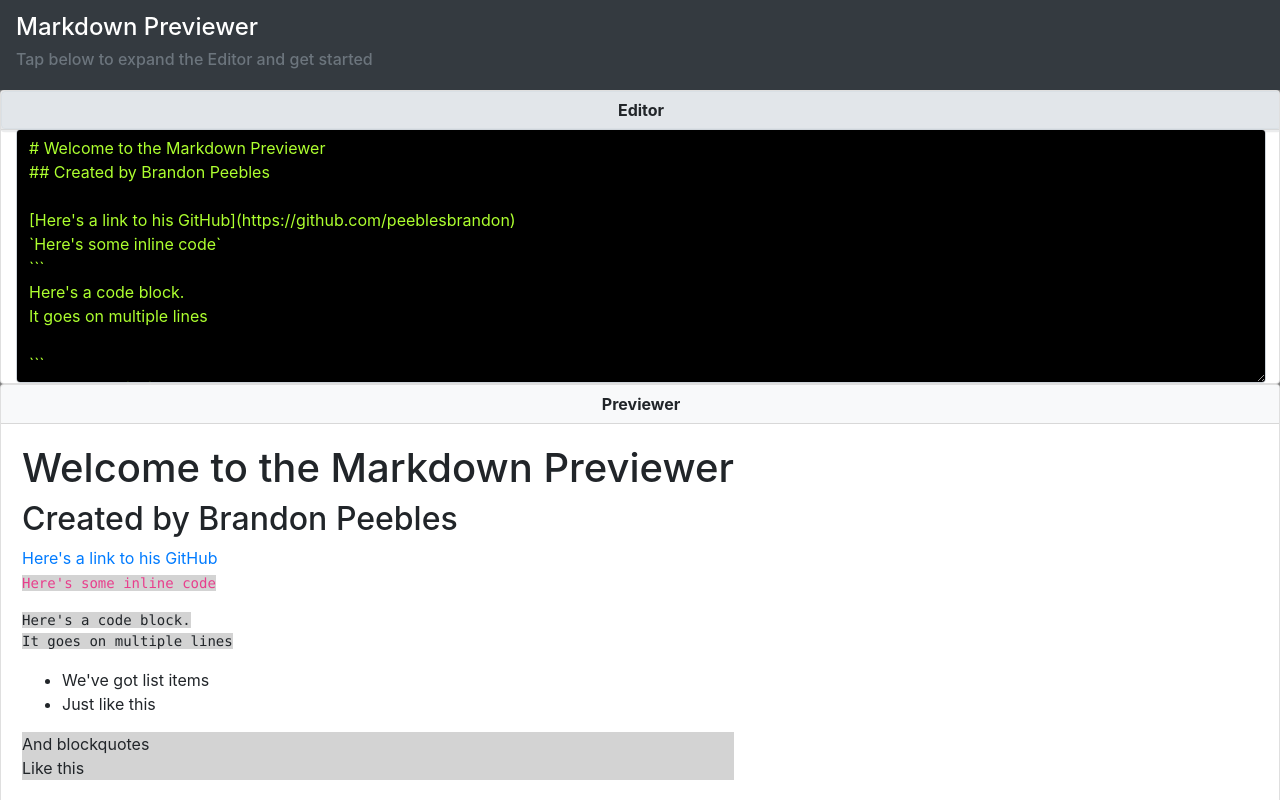
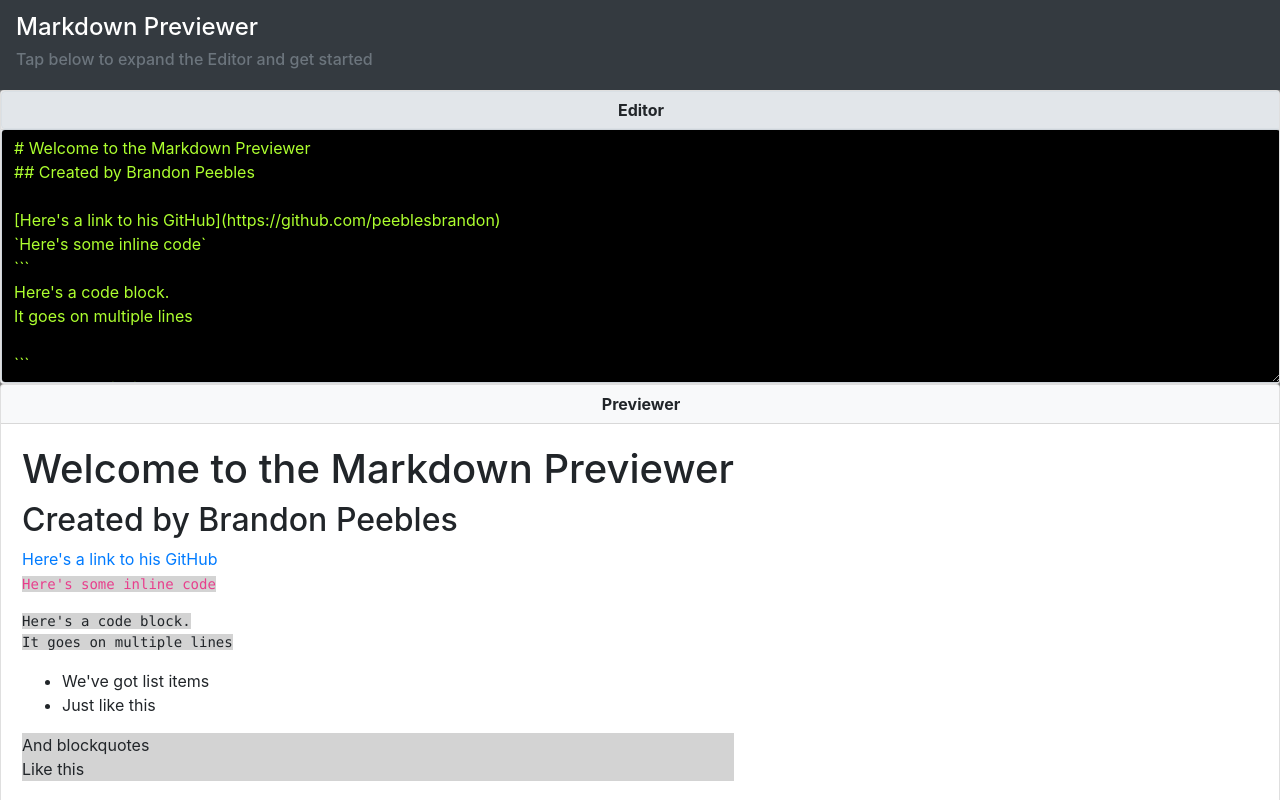
Before and after one commit to peeblesbrandon/fcc-markdown-previewer, a React (Create React App) app: page / in a window 1280 px wide. Both pictures are taken after a click on the button "Editor". Shown: the top 800 px of the page. Built offline with nearby package versions, Linux system fonts and the light colour scheme.

Commit message:
remove editor textarea padding

```diff
--- a/src/components/App/App.js
+++ b/src/components/App/App.js
@@ -51,7 +51,7 @@ It goes on multiple lines\n
               </Accordion.Toggle>
             </Card.Header>
             <Accordion.Collapse eventKey="0">
-              <Card.Body className="p-0">
+              <Card.Body className="p-0 m-0">
                 <Editor markdownText={this.state.input} onMarkdownChange={this.handleMarkdownChange}/>
               </Card.Body>
             </Accordion.Collapse>
@@ -59,7 +59,7 @@ It goes on multiple lines\n
         </Accordion>
         <Accordion defaultActiveKey="0">
           <Card>
-            <Card.Header className="p-0">
+            <Card.Header className="p-0 m-0">
               <Accordion.Toggle as={Button} variant="light" eventKey="0">
                 <strong>Previewer</strong>
               </Accordion.Toggle>
--- a/src/components/Editor/Editor.css
+++ b/src/components/Editor/Editor.css
@@ -1,4 +1,5 @@
 #editor {
     background-color: black;
     color: greenyellow;
+    width: 100%;
 }
--- a/src/components/Editor/Editor.js
+++ b/src/components/Editor/Editor.js
@@ -14,7 +14,7 @@ class Editor extends React.Component {
     render() {
         const markdownText = this.props.markdownText;
         return (
-            <div className="container-fluid">
+            <div className="container-fluid p-0">
                 <textarea id="editor" onChange={this.handleChange} value={markdownText} rows="10" className="form-control h-80" />
             </div>
         );
--- a/src/components/Previewer/Previewer.css
+++ b/src/components/Previewer/Previewer.css
@@ -3,7 +3,7 @@ div {
 }
 
 img {
-    max-width: 100%;
+    max-width: 80%;
     height: auto;
 }
 
```
